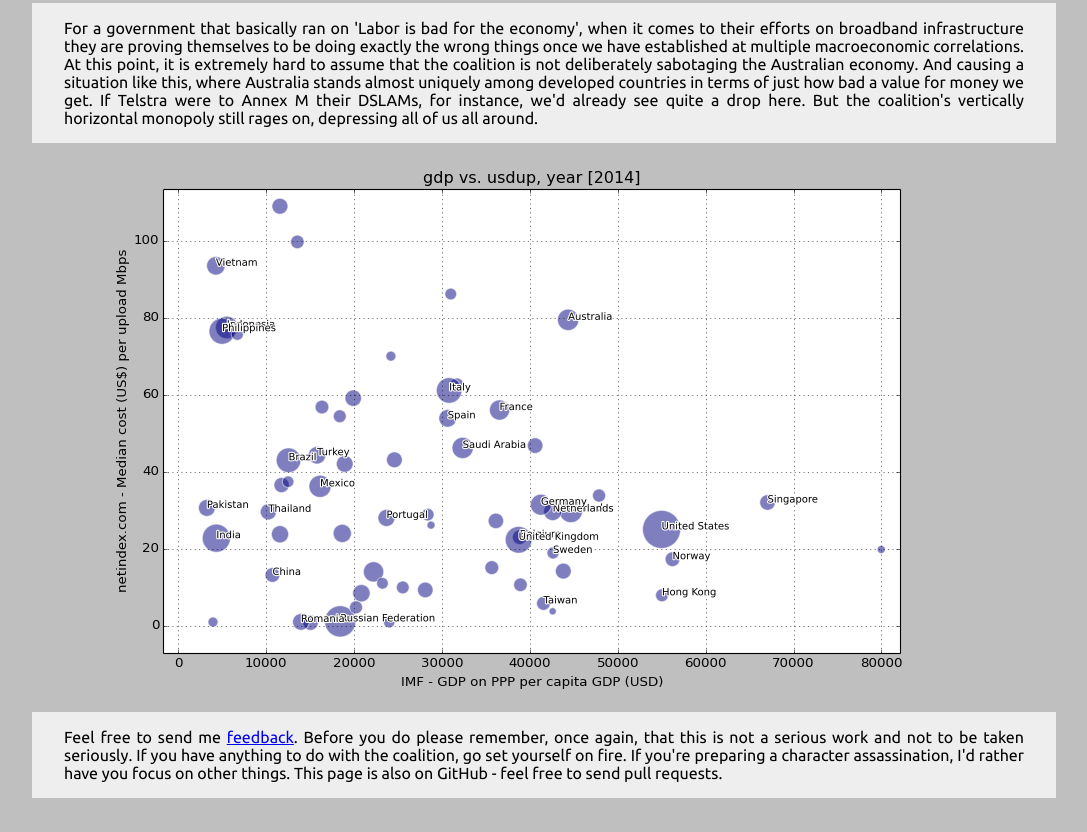
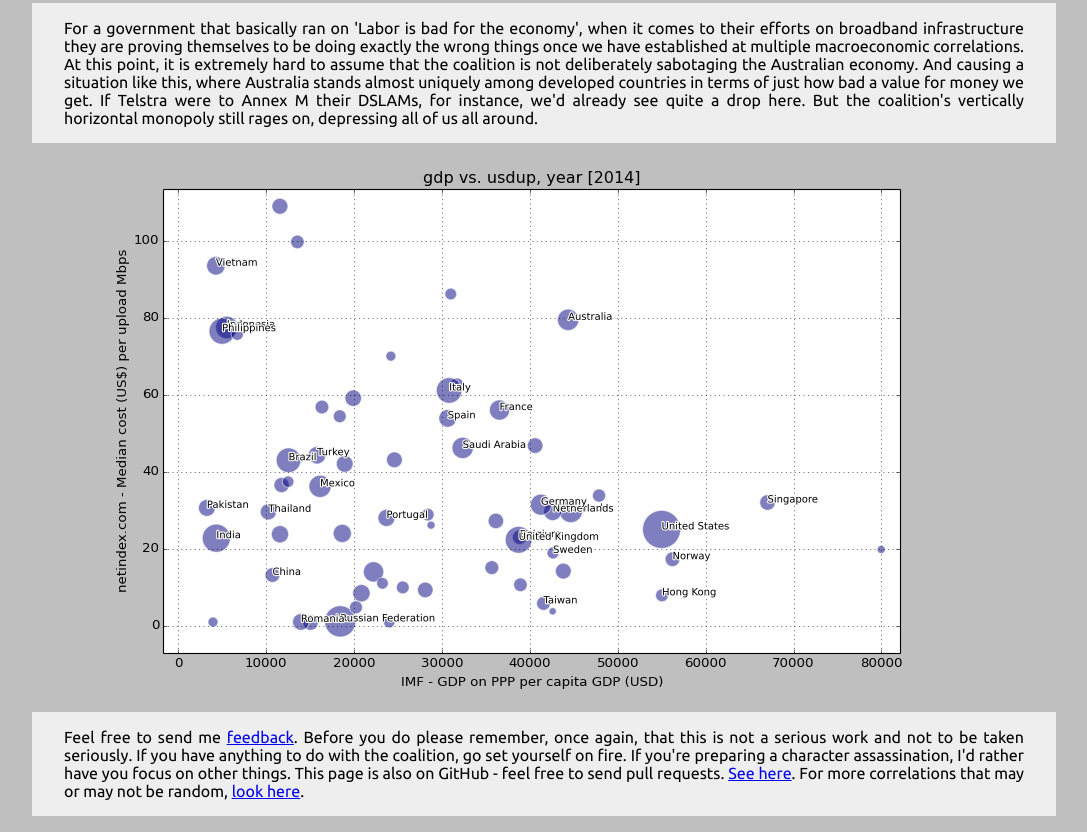
Before and after one commit to quink/quink.github.io, a plain HTML site: page macronbn/index.html in a window 1280 px wide. Shown: the part 9584-10416 px from the top of the page, without its empty margins (128-1215 px from the left). Drawn offline with Linux system fonts and the light colour scheme.

Commit message:
Update index.html

```diff
--- a/macronbn/index.html
+++ b/macronbn/index.html
@@ -93,7 +93,7 @@
 </p>
 <img src='usdupgdp.png' />
 <p>
-    Feel free to send me <a href="mailto:quinks@gmail.com">feedback</a>. Before you do please remember, once again, that this is not a serious work and not to be taken seriously. If you have anything to do with the coalition, go set yourself on fire. If you're preparing a character assassination, I'd rather have you focus on other things. This page is also on GitHub - feel free to send pull requests.
+    Feel free to send me <a href="mailto:quinks@gmail.com">feedback</a>. Before you do please remember, once again, that this is not a serious work and not to be taken seriously. If you have anything to do with the coalition, go set yourself on fire. If you're preparing a character assassination, I'd rather have you focus on other things. This page is also on GitHub - feel free to send pull requests. <a href='https://github.com/quink/quink.github.io/tree/master/macronbn'>See here</a>. For more correlations that may or may not be random, <a href="http://tylervigen.com/">look here</a>.
 </p>
 </body>
 </html>
```
